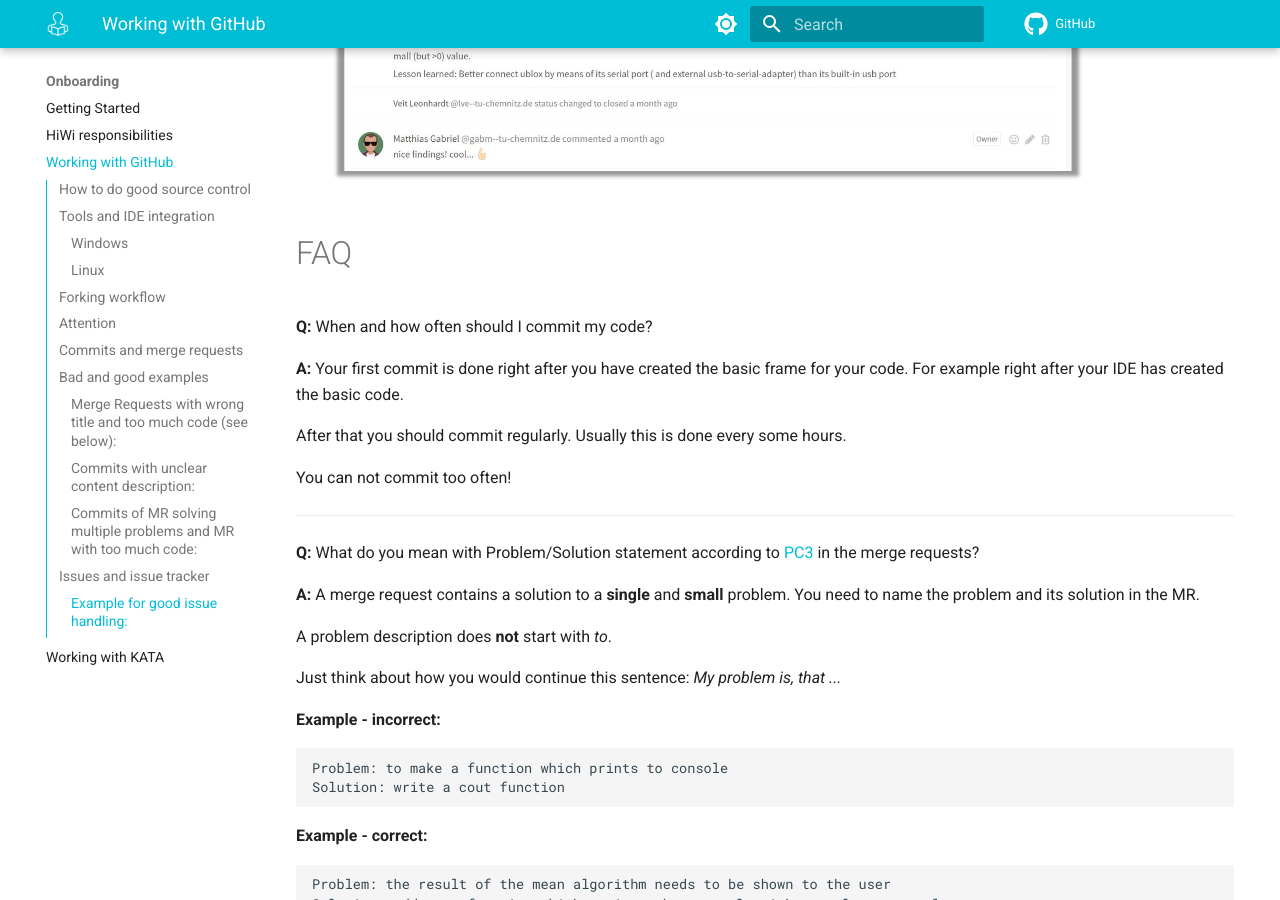
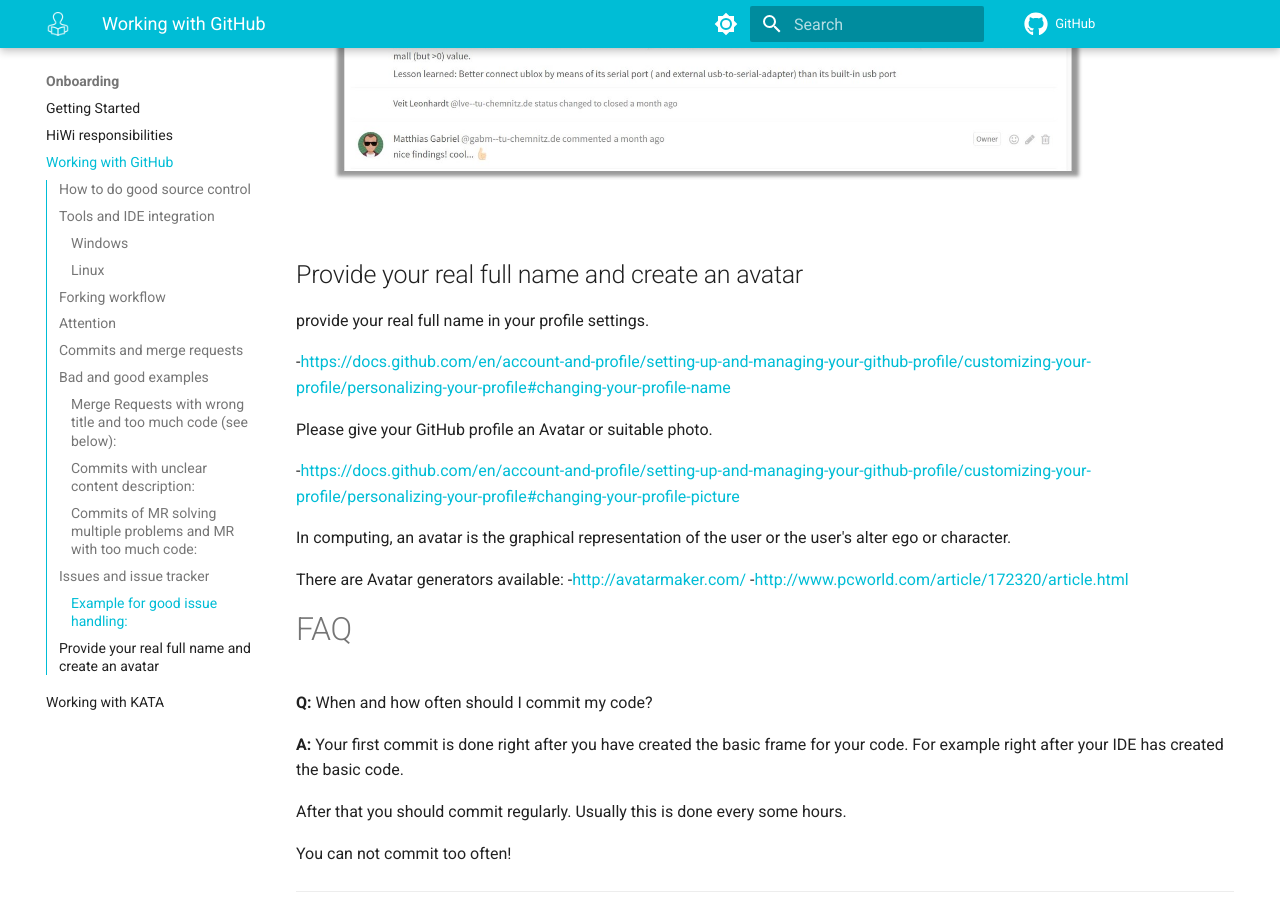
Before and after one commit to josephhuang08/student-guide, an MkDocs documentation site: the page built from docs/content-onboarding/working-with-GitHub.md, in a window 1280 px wide and 900 px high, scrolled down 6325 px. Built offline with MkDocs 1.6.1 and Material for MkDocs 9.7.7, drawn with Linux system fonts in a browser that asks for light colours; comment, search, counter and statistics services are not loaded.

```diff
--- a/docs/content-onboarding/working-with-GitHub.md
+++ b/docs/content-onboarding/working-with-GitHub.md
@@ -91,6 +91,21 @@ Start each issue with "Problem:" in the title and describe the problem in the de
 ### Example for good issue handling:
 ![sorry, image not available](../assets/issue-pos.jpg "example of good issue management")
 
+## Provide your real full name and create an avatar
+
+provide your real full name in your profile settings.
+
+-https://docs.github.com/en/account-and-profile/setting-up-and-managing-your-github-profile/customizing-your-profile/personalizing-your-profile#changing-your-profile-name
+
+Please give your GitHub profile an Avatar or suitable photo.
+
+-https://docs.github.com/en/account-and-profile/setting-up-and-managing-your-github-profile/customizing-your-profile/personalizing-your-profile#changing-your-profile-picture
+
+In computing, an avatar is the graphical representation of the user or the user's alter ego or character.
+
+There are Avatar generators available:
+-http://avatarmaker.com/
+-http://www.pcworld.com/article/172320/article.html
 
 
 # FAQ
```
